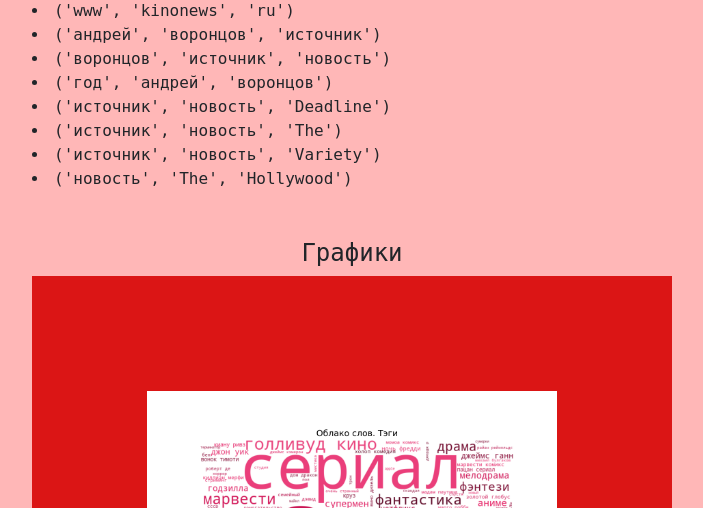
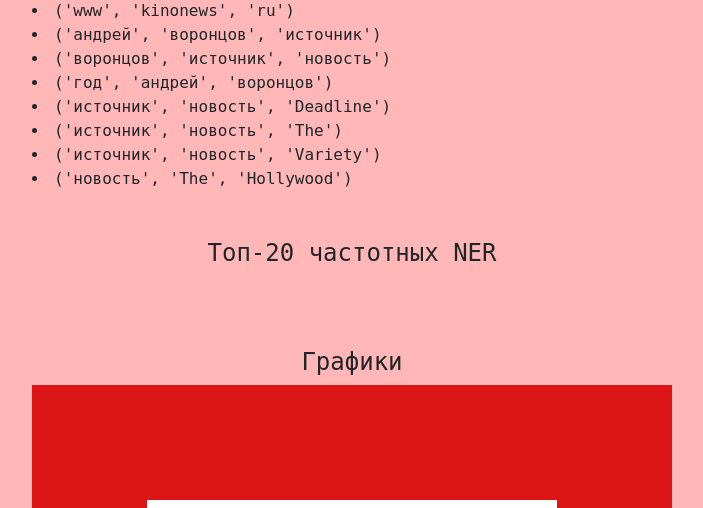
Before and after one commit to veronikatsareva/FlaskCinemaTrends, a Flask app: page /stats in a window 1280 px wide. Shown: the part 979-1487 px from the top of the page, without its empty margins (288-991 px from the left). Run offline with Flask 3, Linux system fonts and the light colour scheme; parts of the project's set-up code (start-up, migrations or seed data) failed here and were passed over.

Commit message:
NER statistics added

```diff
--- a/app.py
+++ b/app.py
@@ -53,8 +53,9 @@
         # обратно в контейнеры
         bigramms = eval(meta[3])
         trigramms = eval(meta[4])
+        ner_entities = eval(meta[5])
 
-        content = [news_amount, token_amount, median, bigramms, trigramms]
+        content = [news_amount, token_amount, median, bigramms, trigramms, ner_entities]
 
         return render_template("stats.html", content=content)
     except FileNotFoundError:
@@ -96,7 +97,7 @@
         plt.imshow(wordcloud)
         plt.axis("off")
         plt.title("Облако слов. Тэги")
-        plt.savefig(f"static/wordcloud_tags.png", dpi=300)
+        plt.savefig("static/wordcloud_tags.png", dpi=300)
         plt.close()
 
         # массив для хранения длин токенов
@@ -123,7 +124,7 @@
         plt.imshow(wordcloud)
         plt.axis("off")
         plt.title("Облако слов. Леммы")
-        plt.savefig(f"static/wordcloud_lemmas.png", dpi=300)
+        plt.savefig("static/wordcloud_lemmas.png", dpi=300)
         plt.close()
 
         # вызов функции для сбора данных по частеречной разметке
@@ -147,7 +148,7 @@
             colors=["#e83b4e", "#c60e36", "#a50020", "#840009", "#650000"],
             autopct="%1.1f%%",
         )
-        plt.savefig(f"static/pie_pos.png", dpi=300)
+        plt.savefig("static/pie_pos.png", dpi=300)
         plt.close()
 
         # вызов функции для поиска биграмм
@@ -156,8 +157,14 @@
         # вызов функции для поиска триграмм
         trigramms = data_analysis.trigramms(lemmas_list)
 
+        # вызов функции для поиска NER в текстах
+        stats = data_analysis.ner_stats(df["text"])
+        sorted_ner = []
+        for ner in sorted(stats, key=lambda x : stats[x], reverse=True):
+            sorted_ner.append(ner)
+
         # все собранные метаданные
-        content = [news_amount, token_amount, np.median(token_avg), bigramms, trigramms]
+        content = [news_amount, token_amount, np.median(token_avg), bigramms, trigramms, sorted_ner[:20]]
 
         # запись полученных статистических данных в файл
         meta = open("meta.txt", "w")
--- a/meta.txt
+++ b/meta.txt
@@ -3,3 +3,4 @@
 8.0
 [('Warner', 'Bros'), ('андрей', 'воронцов'), ('воронцов', 'источник'), ('второй', 'сезон'), ('главный', 'роль'), ('год', 'андрей'), ('источник', 'новость'), ('миллион', 'доллар'), ('новость', 'Deadline'), ('новость', 'Variety')]
 [('The', 'Hollywood', 'Reporter'), ('https', 'www', 'kinonews'), ('www', 'kinonews', 'ru'), ('андрей', 'воронцов', 'источник'), ('воронцов', 'источник', 'новость'), ('год', 'андрей', 'воронцов'), ('источник', 'новость', 'Deadline'), ('источник', 'новость', 'The'), ('источник', 'новость', 'Variety'), ('новость', 'The', 'Hollywood')]
+['Андрей', 'Воронцов', 'и', '2', 'The', 'Оскар', 'Warner', 'Марвел', '3', 'Оппенгеймер', 'Bros.', '2024', 'США', 'Hollywood', 'HBO', 'Барби', 'в', 'DC', 'из', 'Apple']
--- a/templates/stats.html
+++ b/templates/stats.html
@@ -50,6 +50,13 @@
 {% endfor %}
 <br>
 <br>
+<h4 align="center"> Топ-20 частотных NER </h4>
+<br>
+{% for ner in content[6] %}
+<li>{{ ner }}</li>
+{% endfor %}
+<br>
+<br>
 <h4 align="center"> Графики </h4>
 <!-- источник: https://getbootstrap.com/docs/4.5/components/carousel/ -->
 <div id="CinemaCarousel" class="carousel slide" data-ride="carousel">
```
Also changed, not shown: data_analysis.py (+38 -0 lines).
